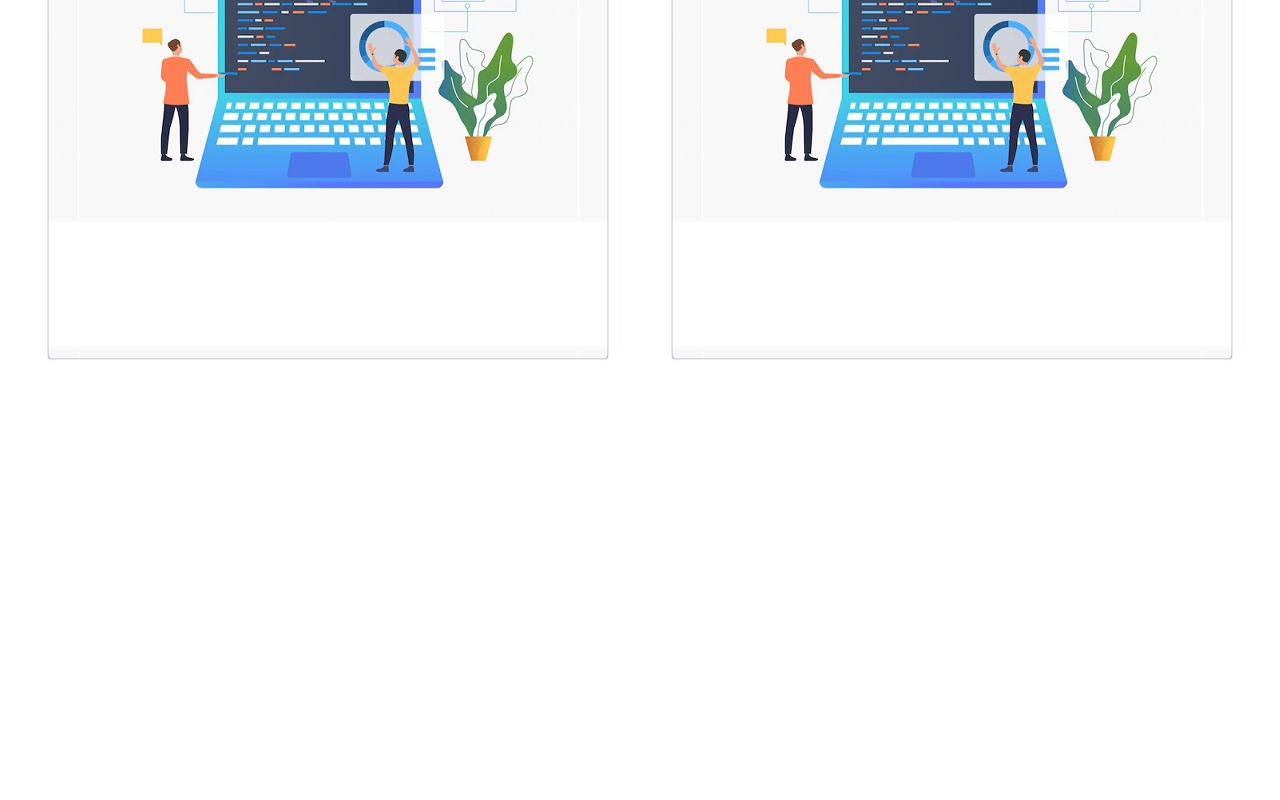
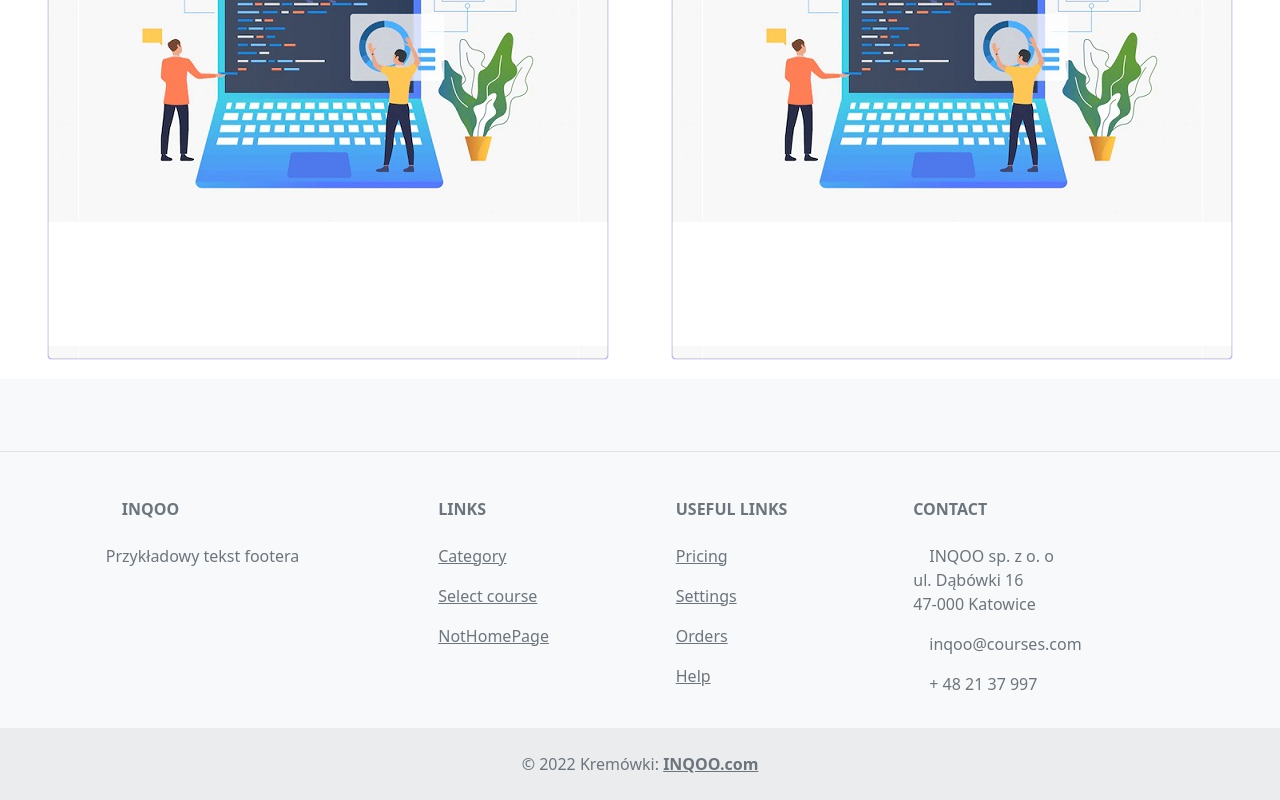
Before and after one commit to tomek1703/inqoo_courses_offer_project_fe, an Angular app in the folder Inqoo_courses_offer_project_app/: page /category-page in a window 1280 px wide. Shown: the part 921-1721 px from the top of the page. Before the commit the page ends 1300 px from the top, so only its background shows below. Built offline with nearby package versions, Linux system fonts and the light colour scheme.

Commit message:
add footer

```diff
--- a/Inqoo_courses_offer_project_app/src/app/category/category-page/category-page.component.html
+++ b/Inqoo_courses_offer_project_app/src/app/category/category-page/category-page.component.html
@@ -5,3 +5,4 @@
   [description]="item.description">
   </app-card>
 </div>
+<app-footer></app-footer>
--- a/Inqoo_courses_offer_project_app/src/app/shared/card/card.component.scss
+++ b/Inqoo_courses_offer_project_app/src/app/shared/card/card.component.scss
@@ -9,7 +9,6 @@
   background-size: auto;
   background-position: top;
   overflow: hidden;
-
 }
 
 .card:hover{
--- /dev/null
+++ b/Inqoo_courses_offer_project_app/src/app/shared/footer/footer.component.html
@@ -0,0 +1,114 @@
+<!-- Footer -->
+<footer class="text-center text-lg-start bg-light text-muted">
+  <!-- Section: Social media -->
+  <section
+    class="d-flex justify-content-center justify-content-lg-between p-4 border-bottom"
+  >
+    <!-- Left -->
+    <div class="me-5 d-none d-lg-block">
+    </div>
+    <!-- Left -->
+
+    <!-- Right -->
+    <div>
+      <a href="" class="me-4 text-reset">
+        <i class="fab fa-facebook-f"></i>
+      </a>
+      <a href="" class="me-4 text-reset">
+        <i class="fab fa-google"></i>
+      </a>
+      <a href="" class="me-4 text-reset">
+        <i class="fab fa-instagram"></i>
+      </a>
+    </div>
+    <!-- Right -->
+  </section>
+  <!-- Section: Social media -->
+
+  <!-- Section: Links  -->
+  <section class="">
+    <div class="container text-center text-md-start mt-5">
+      <!-- Grid row -->
+      <div class="row mt-3">
+        <!-- Grid column -->
+        <div class="col-md-3 col-lg-4 col-xl-3 mx-auto mb-4">
+          <!-- Content -->
+          <h6 class="text-uppercase fw-bold mb-4">
+            <i class="fas fa-gem me-3"></i>INQOO
+          </h6>
+          <p>
+            Przykładowy tekst footera
+          </p>
+        </div>
+        <!-- Grid column -->
+
+        <!-- Grid column -->
+        <div class="col-md-2 col-lg-2 col-xl-2 mx-auto mb-4">
+          <!-- Links -->
+          <h6 class="text-uppercase fw-bold mb-4">
+            Links
+          </h6>
+          <p>
+            <a href='category-page' class="text-reset">Category</a>
+          </p>
+          <p>
+            <a href='select-course' class="text-reset">Select course</a>
+          </p>
+          <p>
+            <a href='inqoo-deck' class="text-reset">NotHomePage</a>
+          </p>
+        </div>
+        <!-- Grid column -->
+
+        <!-- Grid column -->
+        <div class="col-md-3 col-lg-2 col-xl-2 mx-auto mb-4">
+          <!-- Links -->
+          <h6 class="text-uppercase fw-bold mb-4">
+            Useful links
+          </h6>
+          <p>
+            <a href="#!" class="text-reset">Pricing</a>
+          </p>
+          <p>
+            <a href="#!" class="text-reset">Settings</a>
+          </p>
+          <p>
+            <a href="#!" class="text-reset">Orders</a>
+          </p>
+          <p>
+            <a href="#!" class="text-reset">Help</a>
+          </p>
+        </div>
+        <!-- Grid column -->
+
+        <!-- Grid column -->
+        <div class="col-md-4 col-lg-3 col-xl-3 mx-auto mb-md-0 mb-4">
+          <!-- Links -->
+          <h6 class="text-uppercase fw-bold mb-4">
+            Contact
+          </h6>
+          <p><i class="fas fa-home me-3"></i> INQOO sp. z o. o<br>
+          ul. Dąbówki 16 <br>
+          47-000 Katowice</p>
+
+
+          <p>
+            <i class="fas fa-envelope me-3"></i>
+            inqoo@courses.com
+          </p>
+          <p><i class="fas fa-phone me-3"></i> + 48 21 37 997</p>
+        </div>
+        <!-- Grid column -->
+      </div>
+      <!-- Grid row -->
+    </div>
+  </section>
+  <!-- Section: Links  -->
+
+  <!-- Copyright -->
+  <div class="text-center p-4" style="background-color: rgba(0, 0, 0, 0.05);">
+    © 2022 Kremówki:
+    <a class="text-reset fw-bold" href="https://www.mojegotowanie.pl/media/cache/default_view/uploads/media/recipe/0001/94/kremowki-tradycyjna-kremowka-papieska.jpeg">INQOO.com</a>
+  </div>
+  <!-- Copyright -->
+</footer>
--- /dev/null
+++ b/Inqoo_courses_offer_project_app/src/app/shared/footer/footer.component.ts
@@ -0,0 +1,15 @@
+import { Component, OnInit } from '@angular/core';
+
+@Component({
+  selector: 'app-footer',
+  templateUrl: './footer.component.html',
+  styleUrls: ['./footer.component.scss']
+})
+export class FooterComponent implements OnInit {
+
+  constructor() { }
+
+  ngOnInit(): void {
+  }
+
+}
--- a/Inqoo_courses_offer_project_app/src/app/shared/shared.module.ts
+++ b/Inqoo_courses_offer_project_app/src/app/shared/shared.module.ts
@@ -7,6 +7,7 @@
 import { FormComponent } from './form/form.component';
 import {RouterModule} from "@angular/router";
 import {NgbTooltipModule} from "@ng-bootstrap/ng-bootstrap";
+import { FooterComponent } from './footer/footer.component';
 
 
 
@@ -17,6 +18,7 @@
     ButtonComponent,
     CheckboxComponent,
     FormComponent,
+    FooterComponent,
   ],
 
   exports: [
@@ -24,7 +26,8 @@
     CardComponent,
     ButtonComponent,
     CheckboxComponent,
-    FormComponent
+    FormComponent,
+    FooterComponent
   ],
 
     imports: [
```
Also changed, not shown: Inqoo_courses_offer_project_app/src/app/page-not-found/page-not-found/page-not-found.component.html (line endings or trailing spaces), Inqoo_courses_offer_project_app/src/app/shared/footer/footer.component.scss (added).
